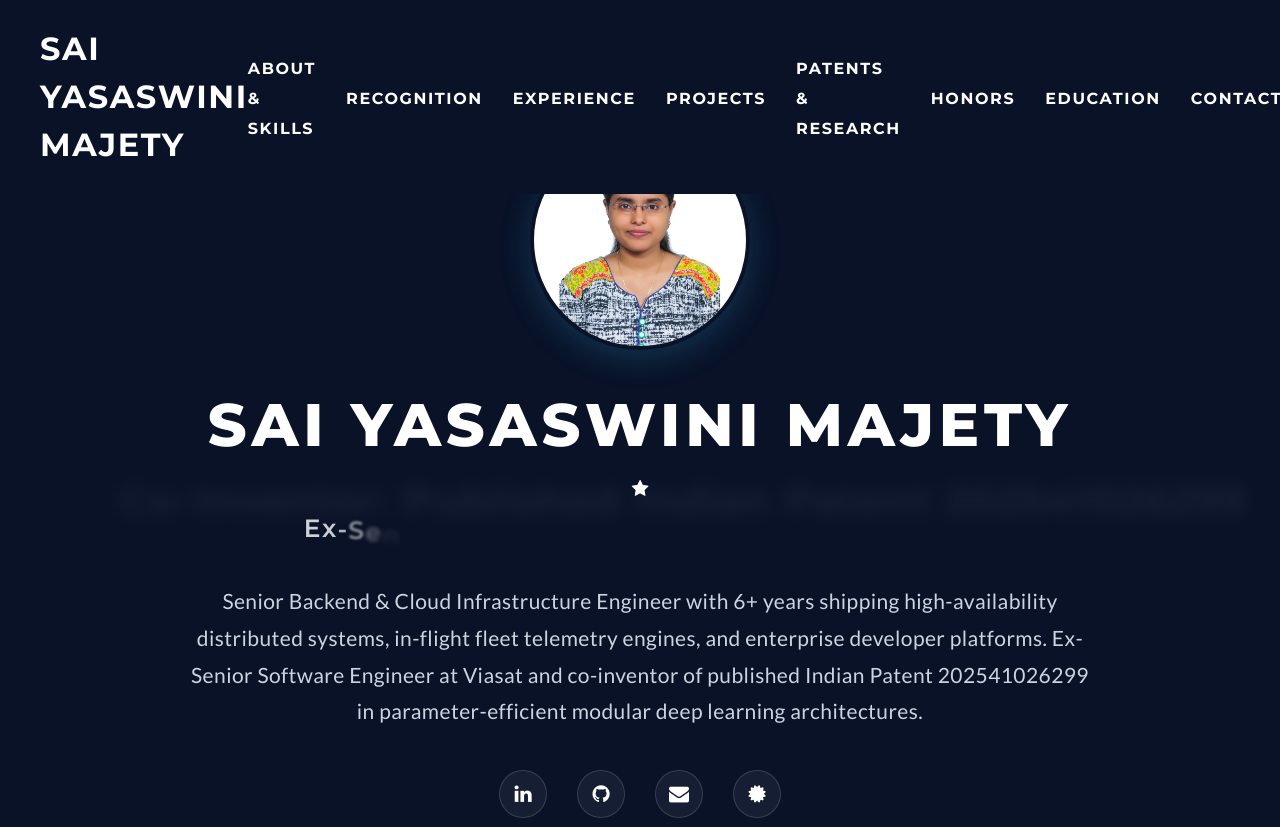
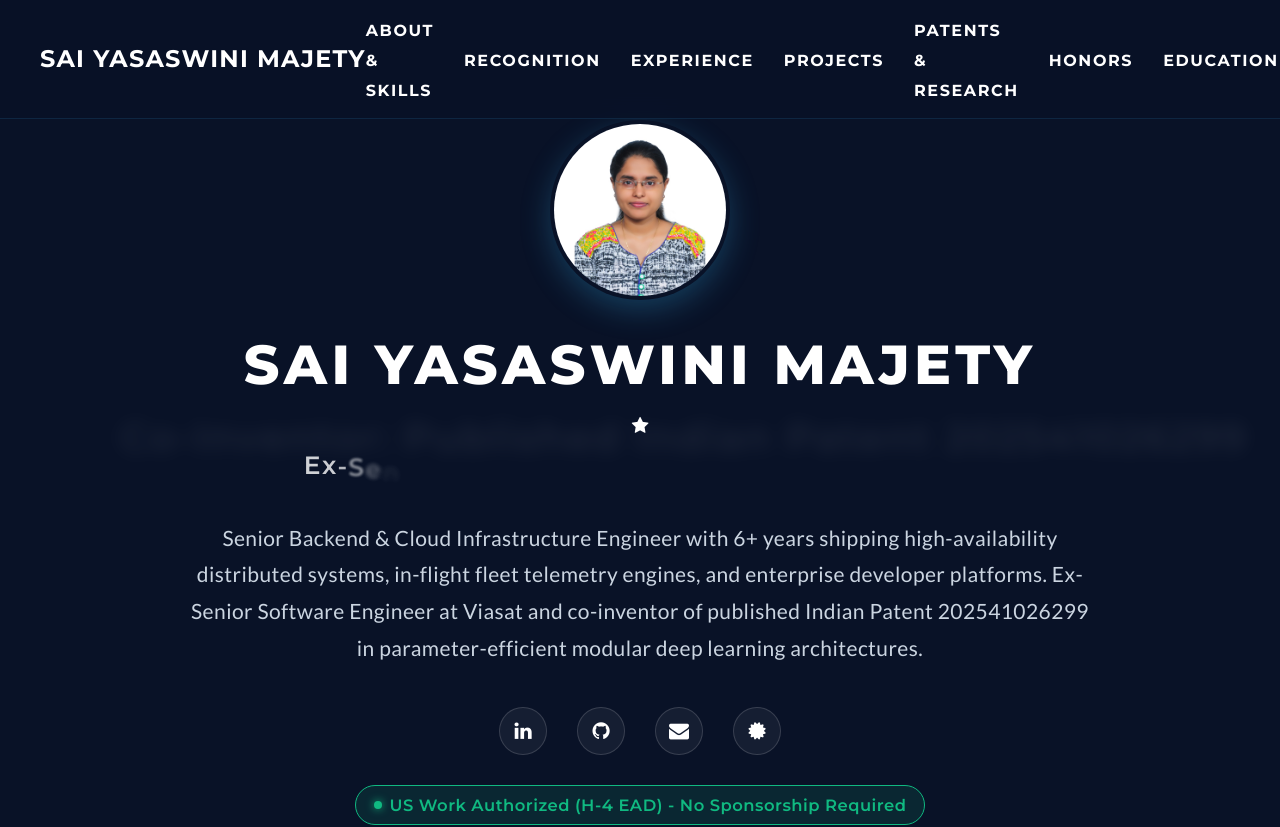
Before and after one commit to saiyasaswinimajety/saiyasaswinimajety-portfolio, a Next.js app: page / in a window 1280 px wide. Shown: the top 827 px of the page. Built offline with nearby package versions, Linux system fonts and the light colour scheme.

Commit message:
fix(hero): fix avatar circle cropping with clean navbar headroom and overflow handling

```diff
--- a/app/components/Hero.tsx
+++ b/app/components/Hero.tsx
@@ -41,42 +41,44 @@ export default function Hero() {
       className="text-center text-white"
       style={{
         backgroundColor: "var(--bg)",
-        paddingTop: "130px",
-        paddingBottom: "60px",
+        paddingTop: "clamp(120px, 14vh, 155px)",
+        paddingBottom: "50px",
         width: "100%",
         display: "block",
       }}
     >
       <div className="section-inner" style={{ textAlign: "center" }}>
         <motion.div
-          initial={{ opacity: 0, y: -15 }}
+          initial={{ opacity: 0, y: 12 }}
           animate={{ opacity: 1, y: 0 }}
-          transition={{ duration: 0.3 }}
+          transition={{ duration: 0.35 }}
         >
           <div
             style={{
               position: "relative",
-              width: "220px",
-              height: "220px",
+              width: "180px",
+              height: "180px",
               margin: "0 auto",
               borderRadius: "50%",
               padding: "4px",
               background:
-                "linear-gradient(135deg, var(--cyan) 0%, rgba(56, 189, 248, 0.2) 100%)",
-              boxShadow: "0 8px 32px rgba(56, 189, 248, 0.2)",
+                "linear-gradient(135deg, var(--cyan) 0%, rgba(56, 189, 248, 0.3) 100%)",
+              boxShadow: "0 10px 30px rgba(56, 189, 248, 0.25)",
+              overflow: "hidden",
             }}
           >
             <Image
               src="/img/avatar.jpg"
               alt="Sai Yasaswini Majety"
-              width={220}
-              height={220}
+              width={180}
+              height={180}
               priority
               style={{
                 borderRadius: "50%",
                 objectFit: "cover",
                 width: "100%",
                 height: "100%",
+                display: "block",
                 background: "#091227",
               }}
             />
@@ -86,9 +88,9 @@ export default function Hero() {
             className="text-uppercase"
             style={{
               fontFamily: "var(--font-montserrat), sans-serif",
-              fontSize: "clamp(2rem, 5vw, 3rem)",
+              fontSize: "clamp(1.8rem, 4.5vw, 2.75rem)",
               letterSpacing: "0.08em",
-              margin: "1.5rem 0 0.5rem",
+              margin: "1.2rem 0 0.4rem",
               fontWeight: 800,
             }}
           >
--- a/app/components/Navbar.tsx
+++ b/app/components/Navbar.tsx
@@ -39,12 +39,15 @@ export default function Navbar() {
         top: 0,
         width: "100%",
         zIndex: 50,
-        backgroundColor: "var(--bg)",
-        padding: scrolled ? "10px 0" : "25px 0",
+        backgroundColor: scrolled
+          ? "rgba(9, 18, 39, 0.96)"
+          : "rgba(9, 18, 39, 0.9)",
+        padding: scrolled ? "8px 0" : "14px 0",
         fontFamily: "var(--font-montserrat), sans-serif",
-        transition: "padding 0.3s, background-color 0.3s",
-        borderBottom: scrolled ? "1px solid rgba(56, 189, 248, 0.15)" : "none",
-        backdropFilter: scrolled ? "blur(12px)" : "none",
+        transition: "padding 0.25s ease, background-color 0.25s ease",
+        borderBottom: "1px solid rgba(56, 189, 248, 0.12)",
+        backdropFilter: "blur(14px)",
+        WebkitBackdropFilter: "blur(14px)",
       }}
     >
       <div
@@ -65,8 +68,9 @@ export default function Navbar() {
             textTransform: "uppercase",
             letterSpacing: "0.05em",
             textDecoration: "none",
-            fontSize: scrolled ? "1.3rem" : "1.6rem",
-            transition: "font-size 0.3s",
+            fontSize: scrolled ? "1.05rem" : "1.2rem",
+            whiteSpace: "nowrap",
+            transition: "font-size 0.25s ease",
           }}
         >
           Sai Yasaswini Majety
--- a/app/globals.css
+++ b/app/globals.css
@@ -26,6 +26,7 @@ html {
   font-size: 20px;
   width: 100%;
   scroll-behavior: smooth;
+  scroll-padding-top: 80px;
 }
 
 body {
```
